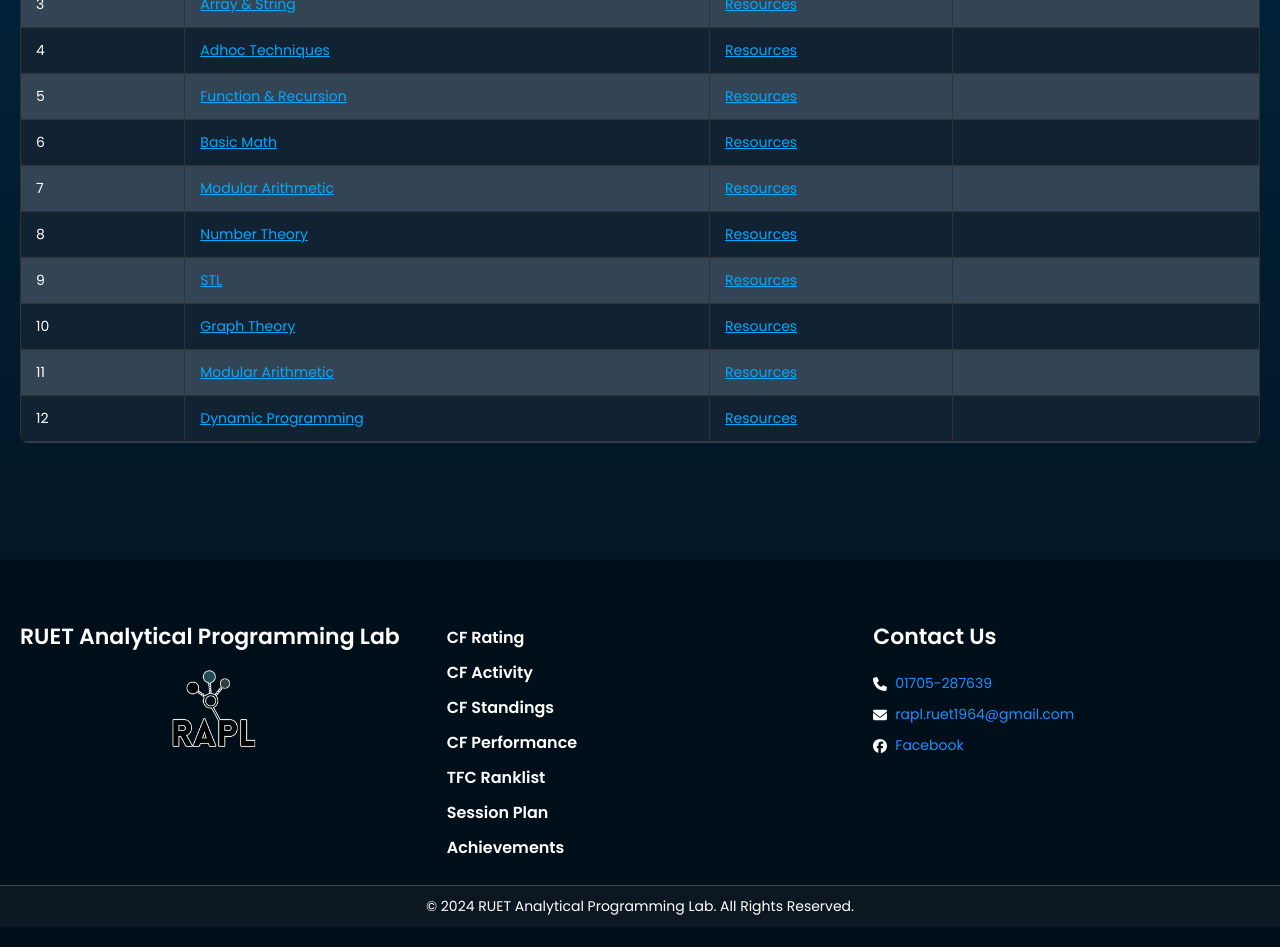
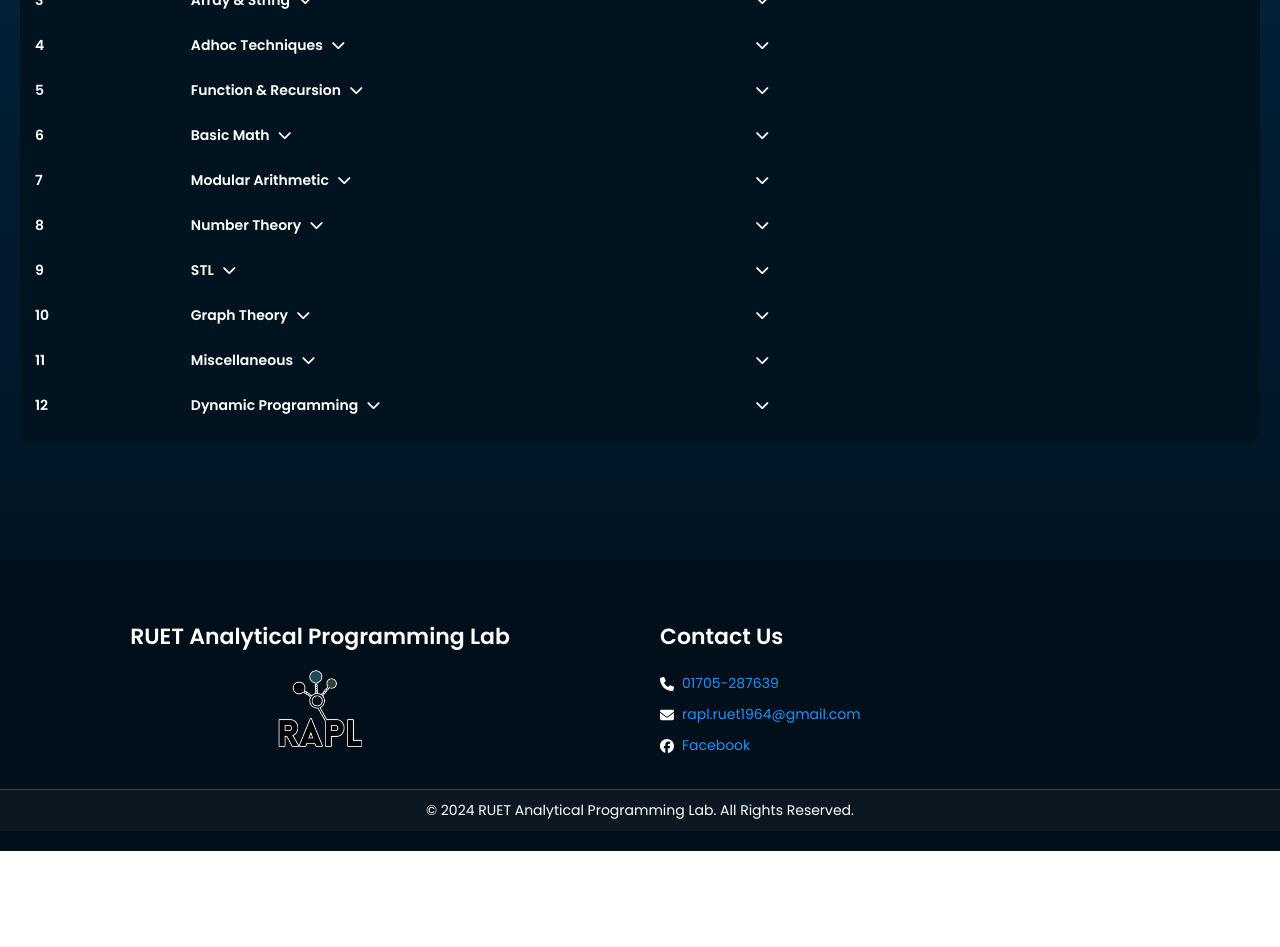
Before and after one commit to Al-Masood/Project_RAPL, a React (Create React App) app in the folder frontend/: page /sessionplan in a window 1280 px wide. Shown: the part 320-1267 px from the top of the page. After the commit the page ends 1171 px from the top, so only its background shows below. Built offline with nearby package versions, Linux system fonts and the light colour scheme.

Commit message:
table styling

```diff
--- a/frontend/package.json
+++ b/frontend/package.json
@@ -4,6 +4,7 @@
   "version": "0.1.0",
   "private": true,
   "dependencies": {
+    "@fortawesome/fontawesome-free": "^6.6.0",
     "@fortawesome/fontawesome-svg-core": "^6.5.2",
     "@fortawesome/free-brands-svg-icons": "^6.5.2",
     "@fortawesome/free-solid-svg-icons": "^6.5.2",
--- a/frontend/src/components/Footer.js
+++ b/frontend/src/components/Footer.js
@@ -17,15 +17,6 @@ const Footer = () => {
                             <img src={logo} alt="RAPL Logo" />
                         </Link>
                     </div>
-                </div>
-                <div className="footer-section links">
-                    <Link to="/cfrating">CF Rating</Link>
-                    <Link to="/cfactivity">CF Activity</Link>
-                    <Link to="/cfstandings">CF Standings</Link>
-                    <Link to="/cfperformance">CF Performance</Link>
-                    <Link to="/tfcranklist">TFC Ranklist</Link>
-                    <Link to="/sessionplan">Session Plan</Link>
-                    <Link to="/achievements">Achievements</Link>
                 </div>
                 <div className="footer-section contact">
                     <h5>Contact Us</h5>
--- a/frontend/src/components/GetColor.js
+++ b/frontend/src/components/GetColor.js
@@ -2,9 +2,9 @@ const getColorByRating = (rating) => {
     if (rating >= 2600) return '#ff0000'
     if (rating >= 2100) return '#ff8c00'
     if (rating >= 1900) return '#ff00ff'
-    if (rating >= 1600) return '#0037ff'
-    if (rating >= 1400) return '#03a89e'
-    if (rating >= 1200) return '#008000'
+    if (rating >= 1600) return '#4169e1'
+    if (rating >= 1400) return '#20b2aa'
+    if (rating >= 1200) return '#32cd32'
     return '#808080'
 }
 
--- /dev/null
+++ b/frontend/src/components/RatingTable.js
@@ -0,0 +1,56 @@
+import '../css/Table.css'
+import getColorByRating from '../components/GetColor'
+
+const Ranktable = ({ finalRanklist, activeComponent }) => {
+    if (finalRanklist.length === 0) {
+        return <div>No data available</div>
+    }
+
+    const headers = ['Rank', 'Name', 'Handle', activeComponent === 'CurrentRating' ? 'Current Rating' : 'Max Rating', activeComponent === 'CurrentRating' ? 'Max Rating' : 'Current Rating'];
+
+    return (
+        <div className="table-container">
+            <table>
+                <thead>
+                    <tr>
+                        {headers.map((header, index) => (
+                            <th key={index}>{header}</th>
+                        ))}
+                    </tr>
+                </thead>
+                <tbody>
+                    {finalRanklist.map((user, rowIndex) => (
+                        <tr key={rowIndex}>
+                            <td>{rowIndex + 1}</td>
+                            <td>{user.name}</td>
+                            <td style={{ color: getColorByRating(activeComponent === 'CurrentRating' ? user.rating : user.maxRating) }}>
+                                <a
+                                    href={`https://codeforces.com/profile/${user.cfHandle}`}
+                                    target="_blank"
+                                    rel="noopener noreferrer"
+                                    style={{ color: getColorByRating(activeComponent === 'CurrentRating' ? user.rating : user.maxRating) }}
+                                >
+                                    {user.cfHandle}
+                                </a>
+                            </td>
+
+                            {activeComponent === 'CurrentRating' ? (
+                                <>
+                                    <td style={{ color: getColorByRating(user.rating) }}>{user.rating}</td>
+                                    <td style={{ color: getColorByRating(user.maxRating) }}>{user.maxRating}</td>
+                                </>
+                            ) : (
+                                <>
+                                    <td style={{ color: getColorByRating(user.maxRating) }}>{user.maxRating}</td>
+                                    <td style={{ color: getColorByRating(user.rating) }}>{user.rating}</td>
+                                </>
+                            )}
+                        </tr>
+                    ))}
+                </tbody>
+            </table>
+        </div>
+    )
+}
+
+export default Ranktable
--- a/frontend/src/css/Footer.css
+++ b/frontend/src/css/Footer.css
@@ -1,10 +1,9 @@
 .footer {
-    background:#010f1a;
+    background: #010f1a;
     color: #fff;
     padding: 40px 0 20px;
     font-family: 'Arial', sans-serif;
     font-size: 14px;
-
 }
 
 .footer-content {
@@ -26,9 +25,15 @@
     font-size: 22px;
 }
 
+.footer-section h4{
+    text-align: center;
+}
 .footer-brand {
     margin: 15px 0;
-    text-align: center;
+    display: flex;
+    justify-content: center;
+    align-items: center;
+    width: 100%;
 }
 
 .footer-brand img {
@@ -40,31 +45,15 @@
     transform: scale(1.1);
 }
 
-.footer-section.links {
-    display: flex;
-    flex-direction: column;
-    align-items: flex-start;
-}
-
-.footer-section.links a {
-    display: block;
-    color: #fff;
-    text-decoration: none;
-    margin: 5px 0;
-    font-size: 16px;
-    font-weight: bold; /* Added line */
-    transition: color 0.3s ease-in-out;
-}
-
-.footer-section.links a:hover {
-    color: #1e90ff;
-    text-decoration: underline;
+.footer-section.brand {
+    justify-content: center;
 }
 
 .footer-section.contact {
     display: flex;
     flex-direction: column;
     align-items: flex-start;
+    justify-content: center;
 }
 
 .footer-section.contact p {
--- a/frontend/src/css/SessionPlan.css
+++ b/frontend/src/css/SessionPlan.css
@@ -7,9 +7,13 @@ h1 {
 .link-button {
     background: none;
     border: none;
-    color: #00aaff;
     cursor: pointer;
-    text-decoration: underline;
+    text-decoration: none;
+    font-weight: bold;
+}
+
+.link-button i {
+    margin-left: 5px;
 }
 
 .modal {
--- a/frontend/src/css/Table.css
+++ b/frontend/src/css/Table.css
@@ -6,7 +6,7 @@
     font-family: Arial, sans-serif;
     color: #ddd;
     background-color: #021320;
-    border-radius: 8px;
+    border-radius: 12px;
 }
 
 .table-container table {
@@ -17,24 +17,16 @@
 .table-container thead th {
     position: sticky;
     top: 0;
-    background-color: #112233;
+    background-color: #000000;;
     z-index: 1;
 }
 
 .table-container th,
 .table-container td {
     padding: 12px 15px;
-    border: 1px solid #333;
     text-align: left;
     white-space: nowrap;
-}
-
-.table-container tr:nth-child(even) {
-    background-color: #112233;
-}
-
-.table-container tr:nth-child(odd) {
-    background-color: #334455
+    font-weight: bold;
 }
 
 .table-container tr:hover {
--- a/frontend/src/data/beginnerplan.json
+++ b/frontend/src/data/beginnerplan.json
@@ -72,7 +72,7 @@
         },
         {
             "Week": 11,
-            "Title": "Modular Arithmetic",
+            "Title": "Miscellaneous",
             "Topics": [""],
             "MarathonLink": null,
             "Resources": null
--- a/frontend/src/pages/CFRating.js
+++ b/frontend/src/pages/CFRating.js
@@ -1,14 +1,14 @@
-import { useState, useEffect } from 'react'
-import Ranktable from "../components/Ranktable"
-const BACKEND_URL = process.env.REACT_APP_BACKEND_URL
+import { useState, useEffect } from 'react';
+import Ranktable from "../components/RatingTable";
+const BACKEND_URL = process.env.REACT_APP_BACKEND_URL;
 
 const CodeforcesRating = () => {
-    const [ranklist, setRanklist] = useState([])
-    const [loading, setLoading] = useState(false)
-    const [activeComponent, setActiveComponent] = useState('CurrentRating')
+    const [ranklist, setRanklist] = useState([]);
+    const [loading, setLoading] = useState(false);
+    const [activeComponent, setActiveComponent] = useState('CurrentRating');
 
     const handleClick = async (clickType) => {
-        setLoading(true)
+        setLoading(true);
 
         try {
             const response = await fetch(`${BACKEND_URL}/cfrating`, {
@@ -17,20 +17,20 @@ const CodeforcesRating = () => {
                 headers: {
                     'Content-Type': 'application/json'
                 }
-            })
+            });
 
-            const newRanklist = await response.json()
-            setRanklist(newRanklist)
+            const newRanklist = await response.json();
+            setRanklist(newRanklist);
         } catch (error) {
-            console.error('Error fetching the ranklist:', error)
+            console.error('Error fetching the ranklist:', error);
         } finally {
-            setLoading(false)
+            setLoading(false);
         }
     }
 
     useEffect(() => {
-        handleClick('CurrentRating')
-    }, [])
+        handleClick('CurrentRating');
+    }, []);
 
     return (
         <div>
@@ -53,10 +53,10 @@ const CodeforcesRating = () => {
                     <div className="loading-spinner"></div>
                 </div>
             ) : (
-                <Ranktable finalRanklist={ranklist} />
+                <Ranktable finalRanklist={ranklist} activeComponent={activeComponent} />
             )}
         </div>
     )
 }
 
-export default CodeforcesRating
+export default CodeforcesRating;
--- a/frontend/src/pages/Home.js
+++ b/frontend/src/pages/Home.js
@@ -18,19 +18,19 @@ const Header = styled.h1`
 `;
 
 const Logo = styled.img`
-  width: 300px; /* Adjust the size as needed */
+  width: 300px;
   margin-top: 20px;
 `;
 
 const TextBox = styled.div`
-  font-size: 20.5px;
+  font-size: 19.5px;
   background-color: #112233;
   color: white;
   padding: 20px;
   margin-top: 80px;
   border-radius: 8px;
-  max-width: 800px; /* Adjust the width as needed */
-  text-align: justify;
+  max-width: 800px;
+  text-align: left;
 `;
 
 const HomePage = () => {
--- a/frontend/src/pages/SessionPlan.js
+++ b/frontend/src/pages/SessionPlan.js
@@ -3,6 +3,7 @@ import '../css/SessionPlan.css'
 import '../css/Table.css'
 import beginnerData from '../data/beginnerplan.json'
 import advancedData from '../data/advancedplan.json'
+import '@fortawesome/fontawesome-free/css/all.min.css'
 
 const SessionPlan = () => {
   const [showResourcesModal, setShowResourcesModal] = useState(false)
@@ -11,7 +12,6 @@ const SessionPlan = () => {
   const [modalTitle, setModalTitle] = useState('')
   const [sessionData, setSessionData] = useState([])
   const [activeComponent, setActiveComponent] = useState('Beginner')
-
 
   const handleClick = (selectedType) => {
     if (selectedType === 'Advanced') {
@@ -71,12 +71,12 @@ const SessionPlan = () => {
                     <td>{session.Week}</td>
                     <td>
                       <button className="link-button" onClick={() => handleTitleClick(session.Topics)}>
-                        {session.Title}
+                        {session.Title}   <i className="fas fa-chevron-down"></i>
                       </button>
                     </td>
                     <td>
                       <button className="link-button" onClick={() => handleResourcesClick(session.Resources)}>
-                        Resources
+                        <i className="fas fa-chevron-down"></i>
                       </button>
                     </td>
                     <td>
```
Also changed, not shown: 2 other files (tests, documents, lock files or other folders).
